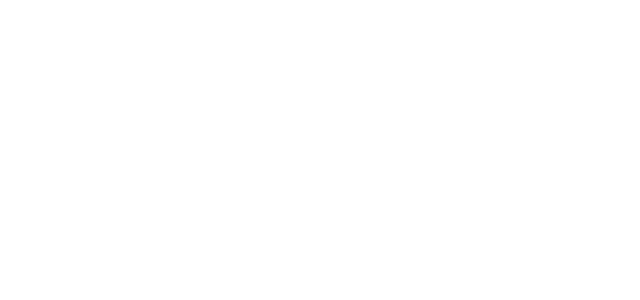
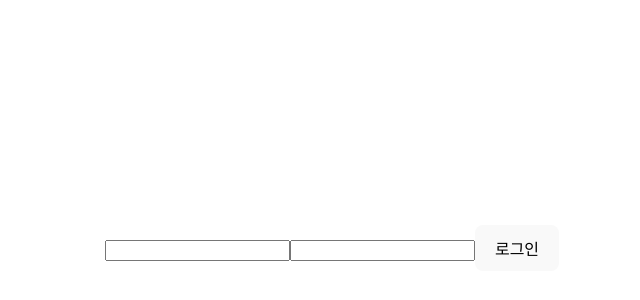
Before and after one commit to jyc-coder/typescriptServer, a React (Vite) app: page /login in a window 1280 px wide. Shown: the part 152-452 px from the top of the page, without its empty margins (308-948 px from the left). Built offline with nearby package versions, Linux system fonts and the light colour scheme.

Commit message:
✨ feat : Add router
- add router by using all pages
- add return component of app

```diff
--- a/src/App.tsx
+++ b/src/App.tsx
@@ -1,5 +1,6 @@
 import './App.css'
 import { QueryClientProvider, QueryClient } from 'react-query'
+import Router from './routes/Router'
 
 function App() {
     const queryClient = new QueryClient({
@@ -9,7 +10,11 @@
             },
         },
     })
-    return <QueryClientProvider client={queryClient}></QueryClientProvider>
+    return (
+        <QueryClientProvider client={queryClient}>
+            <Router />
+        </QueryClientProvider>
+    )
 }
 
 export default App
--- /dev/null
+++ b/src/routes/Router.tsx
@@ -0,0 +1,18 @@
+import { BrowserRouter, Route, Routes } from 'react-router-dom'
+import LoginPage from '../pages/LoginPage'
+import PostCreatePage from '../pages/PostCreatePage'
+import PostsPage from '../pages/PostsPage'
+
+function Router() {
+    return (
+        <BrowserRouter>
+            <Routes>
+                <Route path="/login" element={<LoginPage />} />
+                <Route path="/posts" element={<PostsPage />} />
+                <Route path="/post/new" element={<PostCreatePage />} />
+            </Routes>
+        </BrowserRouter>
+    )
+}
+
+export default Router
```
